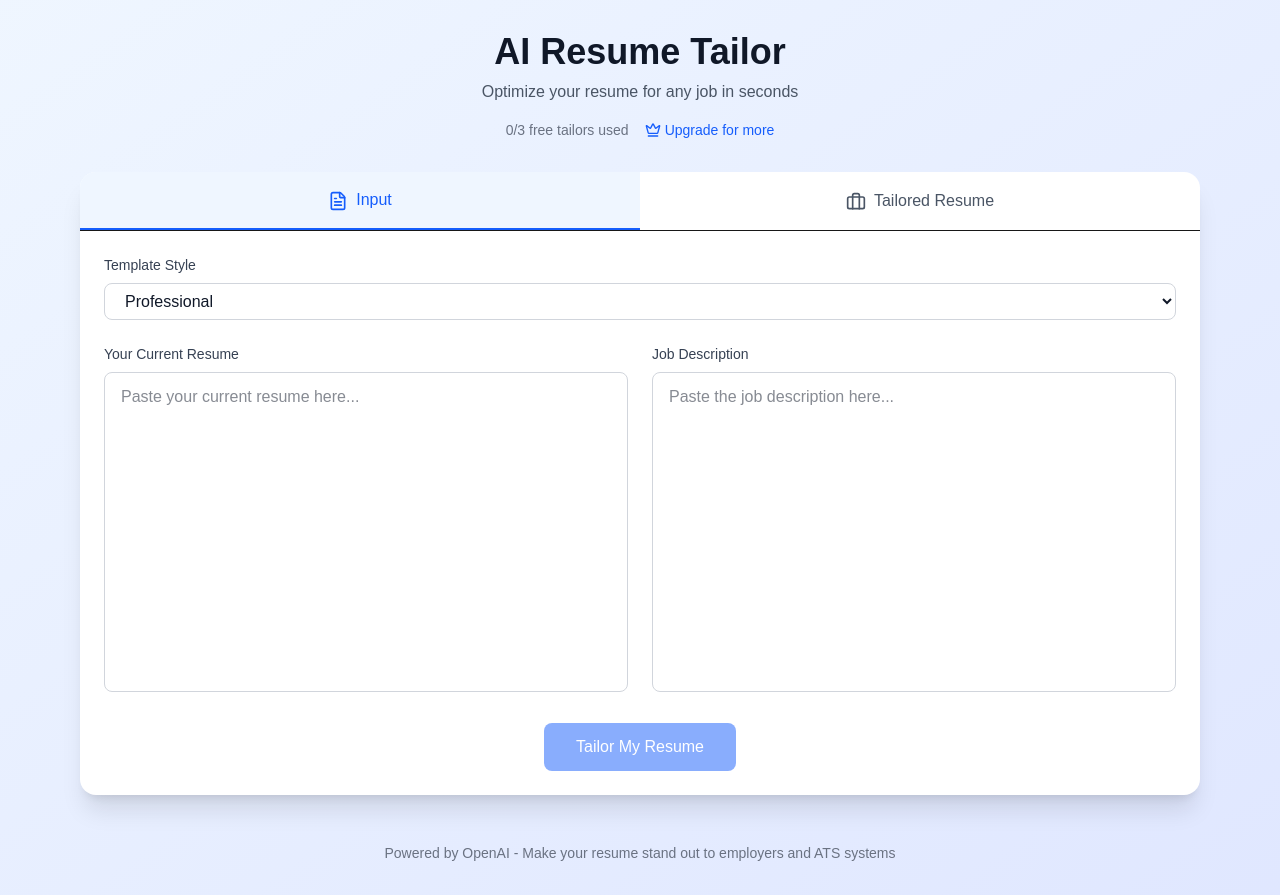
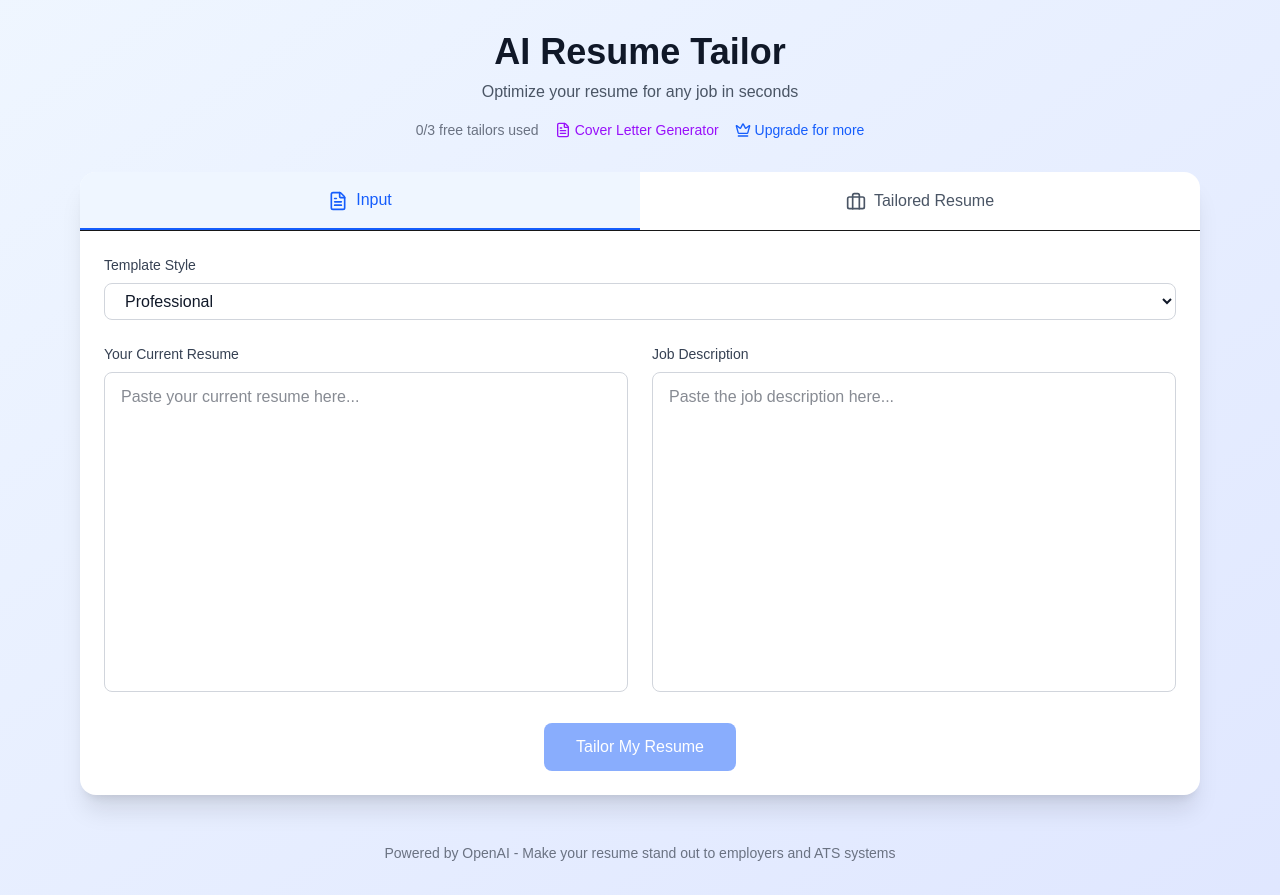
Before and after one commit to gautammeena2327-hash/ai-resume-tailor, a Next.js app: page / in a window 1280 px wide. Built offline with nearby package versions, Linux system fonts and the light colour scheme.

Commit message:
Add Cover Letter Generator link to main page

```diff
--- a/src/app/page.tsx
+++ b/src/app/page.tsx
@@ -81,6 +81,10 @@ export default function Home() {
             <span className="text-sm text-gray-500 dark:text-gray-400">
               {tailorCount}/{FREE_TAILORS_LIMIT} free tailors used
             </span>
+            <Link href="/cover-letter" className="text-purple-600 hover:text-purple-700 text-sm font-medium flex items-center">
+              <FileText className="w-4 h-4 mr-1" />
+              Cover Letter Generator
+            </Link>
             <Link href="/pricing" className="text-blue-600 hover:text-blue-700 text-sm font-medium flex items-center">
               <Crown className="w-4 h-4 mr-1" />
               Upgrade for more
```
